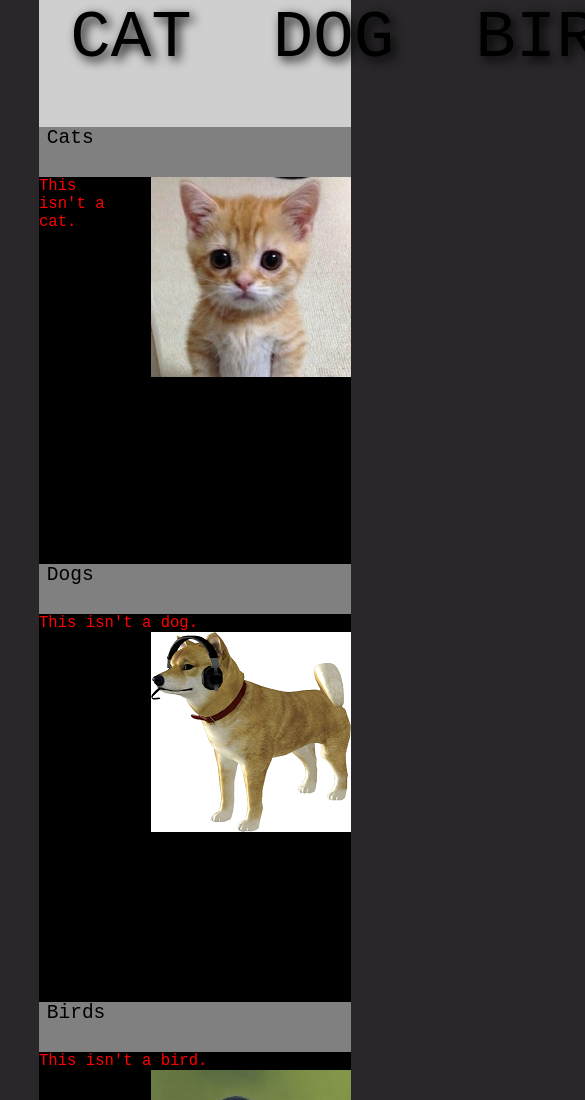
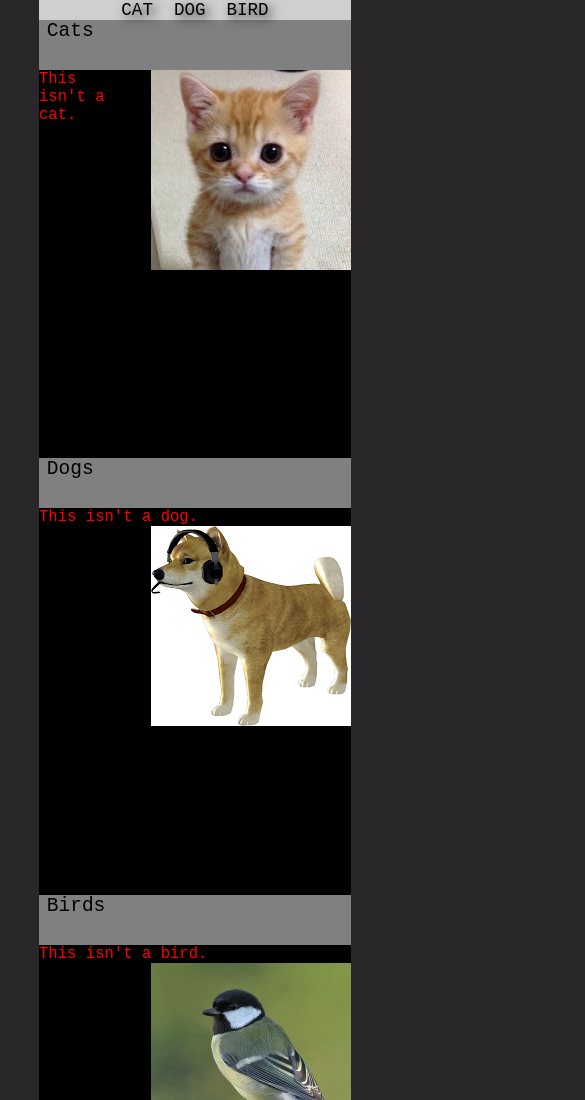
Before and after one commit to Yonkai/Cat_Dog_Bird-Website, a plain HTML site: page index.html in a window 390 px wide. Shown: the top 1100 px of the page, 585 px wide, since content can reach past the window. Drawn offline with Linux system fonts and the light colour scheme.

Commit message:
Made the title more responsive and less redundant

```diff
--- a/LayoutCSS.css
+++ b/LayoutCSS.css
@@ -13,7 +13,7 @@
 
 .ContainerTwoTitleHolder {
     width:100%;
-    height:15%;
+    /* height:15%; */
     background-color:#CFCFCF;
     border:none;
 }
@@ -28,7 +28,7 @@
 .title1 {
     text-align: center;
     font-family:"Courier New", Courier, monospace;
-    font-size:8vh;
+    font-size:4.5vw;
     text-shadow: 4px 4px 10.4px black;
     white-space: pre;
 
--- a/index.html
+++ b/index.html
@@ -9,9 +9,7 @@
     <div class=" ContainerOne">
         <!-- Main Title -->
         <div class="ContainerTwoTitleHolder">
-            <div class="ContainerThreeTitle">
                 <header class="title1">CAT  DOG  BIRD</header>  <!-- Don't know how to make it responsive without changing to image, review!!-->
-            </div>
         </div>
 
         <!-- Cat title before info section-->
```
